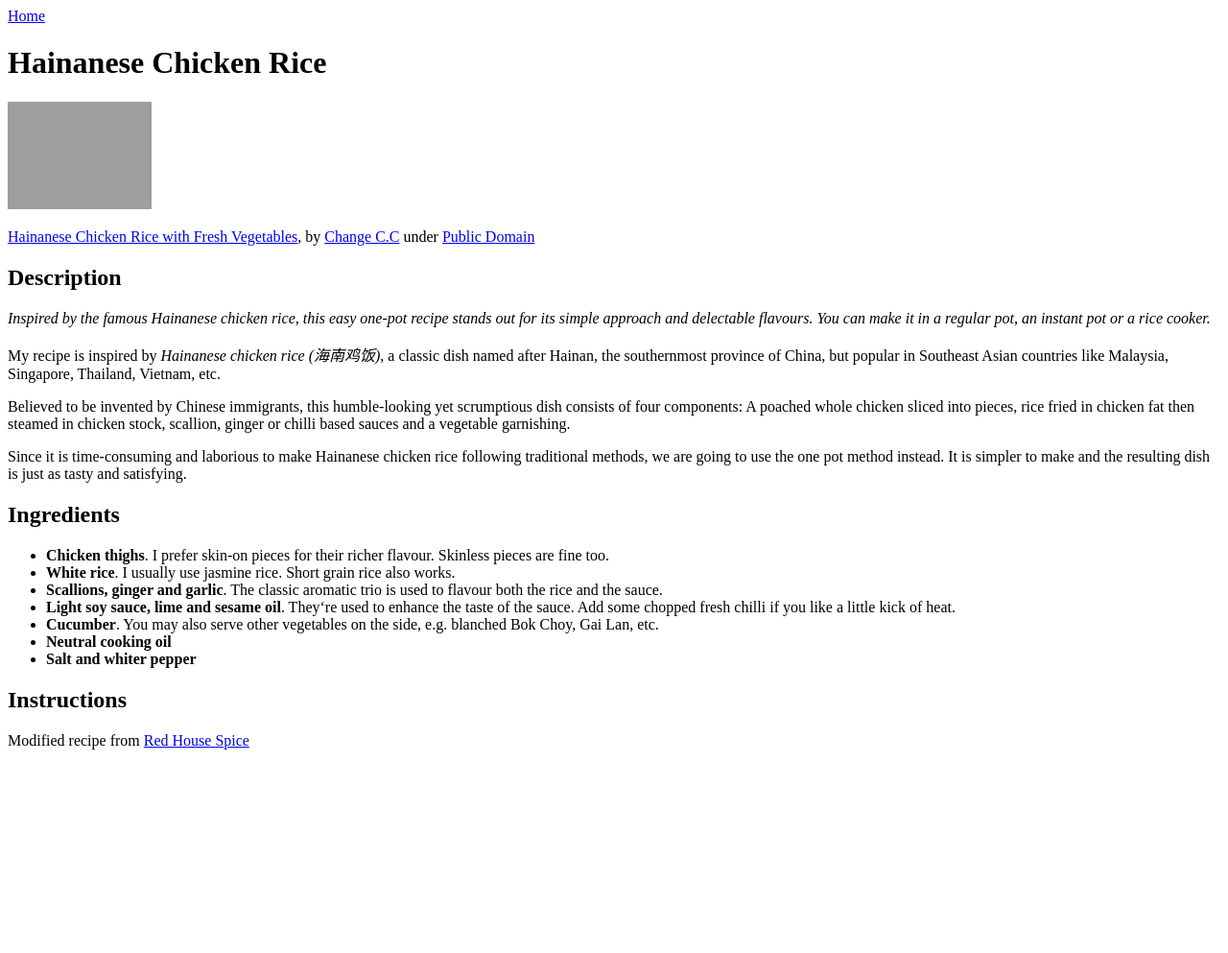
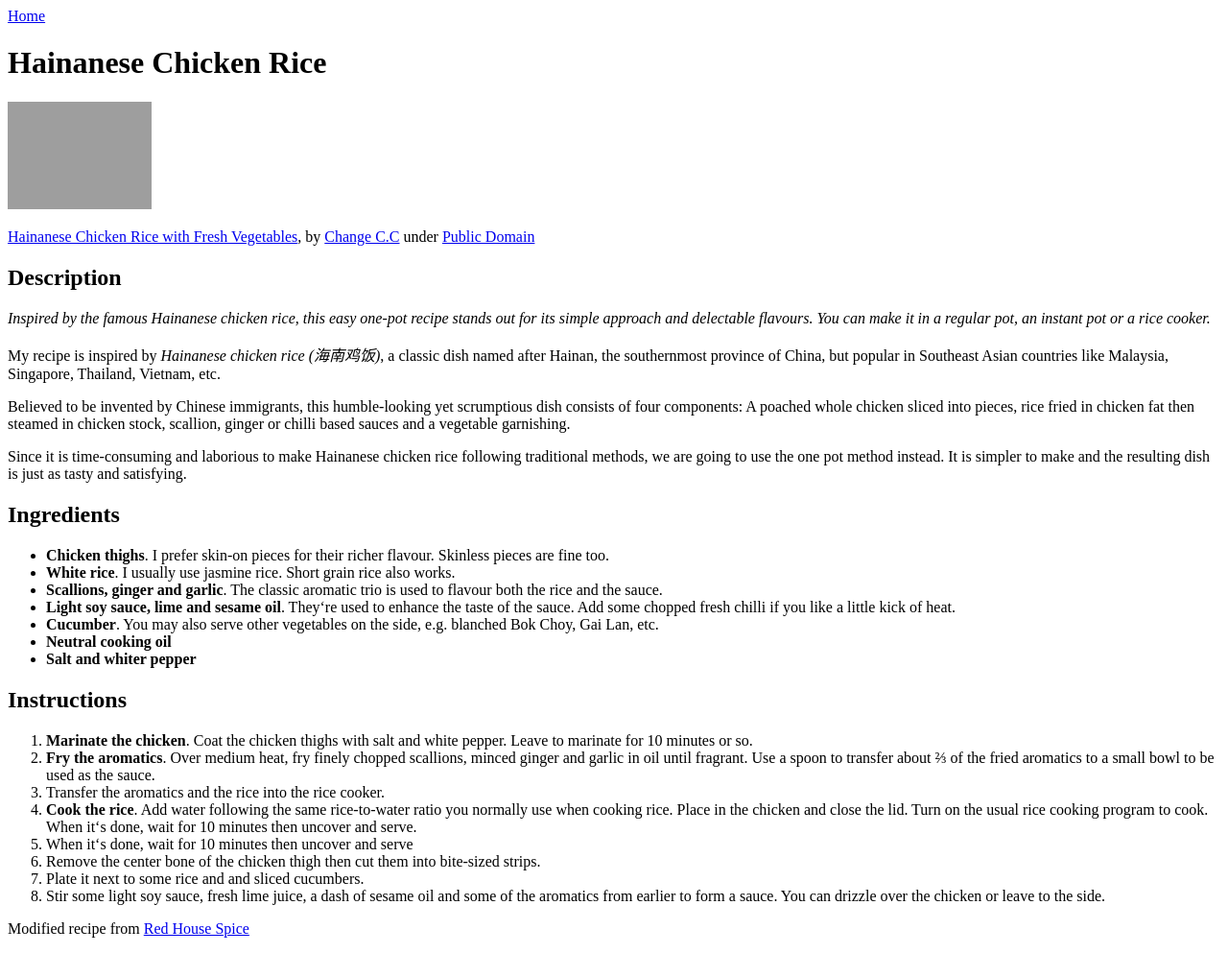
Before and after one commit to ansonwang05/odin-recipes, a plain HTML site: page recipes/hainanese-chicken-rice.html in a window 1280 px wide. Shown: the whole page at 96% size. Before the commit the page ends 800 px from the top, so only its background shows below. Drawn offline with Linux system fonts and the light colour scheme; grey boxes are pictures that could not be loaded.

Commit message:
Complete hainanese chicken rice instructions

```diff
--- a/recipes/hainanese-chicken-rice.html
+++ b/recipes/hainanese-chicken-rice.html
@@ -60,7 +60,14 @@
 
         <h2>Instructions</h2>
         <ol>
-
+            <li><strong>Marinate the chicken</strong>. Coat the chicken thighs with salt and white pepper. Leave to marinate for 10 minutes or so.</li>
+            <li><strong>Fry the aromatics</strong>. Over medium heat, fry finely chopped scallions, minced ginger and garlic in oil until fragrant. Use a spoon to transfer about ⅔ of the fried aromatics to a small bowl to be used as the sauce.</li>
+            <li>Transfer the aromatics and the rice into the rice cooker.</li>
+            <li><strong>Cook the rice</strong>. Add water following the same rice-to-water ratio you normally use when cooking rice. Place in the chicken and close the lid. Turn on the usual rice cooking program to cook. When it&lsquo;s done, wait for 10 minutes then uncover and serve.</li>
+            <li>When it&lsquo;s done, wait for 10 minutes then uncover and serve</li>
+            <li>Remove the center bone of the chicken thigh then cut them into bite-sized strips.</li>
+            <li>Plate it next to some rice and and sliced cucumbers.</li>
+            <li>Stir some light soy sauce, fresh lime juice, a dash of sesame oil and some of the aromatics from earlier to form a sauce. You can drizzle over the chicken or leave to the side.</li>
         </ol>
 
         <footer>
```
